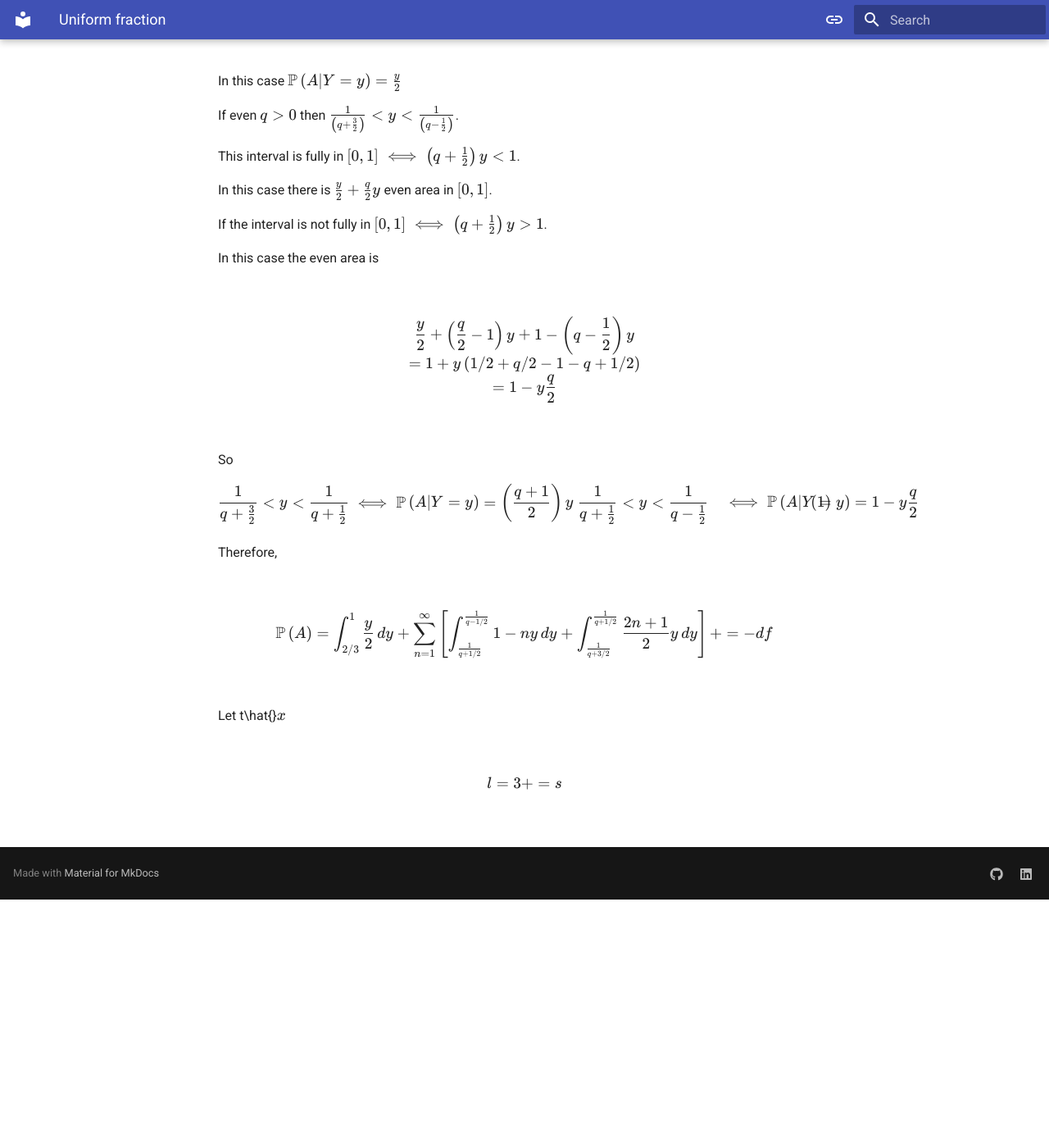
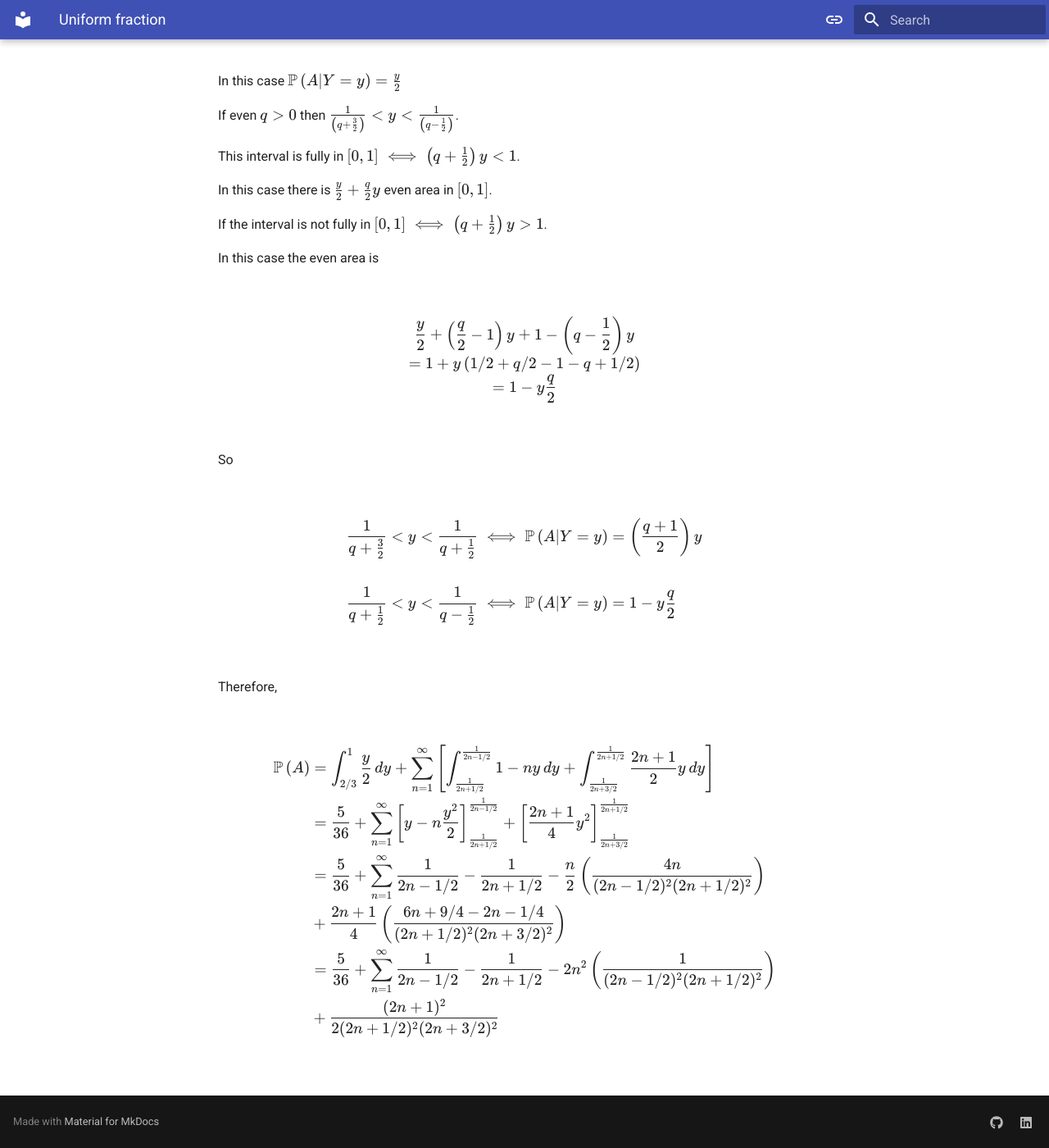
Before and after one commit to JakeRobertBaker/jakerobertbaker.github.io, an MkDocs documentation site: the page built from docs/mathematics/problems/uniform_fraction.md, in a window 1280 px wide and 1400 px high, scrolled down 1080 px. Shown: the whole window at 82% size. Built offline with MkDocs 1.6.1 and Material for MkDocs 9.7.7, drawn with Linux system fonts in a browser that asks for light colours; some web fonts are replaced; before the commit the page ends 2177 px from its top, so only the background shows below that.

Commit message:
uniform_fraction: checkpoint completed working derivation before math-fence experiment

```diff
--- a/docs/mathematics/problems/uniform_fraction.md
+++ b/docs/mathematics/problems/uniform_fraction.md
@@ -63,42 +63,58 @@ $$
 $$
 
 So
+
 $$
-\begin{align}
+\begin{align*}
 \frac{1}{ q+\frac{3}{2} }<y<\frac{1}{ q+\frac{1}{2} }
 &\iff
 \mathbb{P}\left( A | Y=y \right) =
 \left( \frac{q+1}{2} \right)y
-\\
+\\ \\
 \frac{1}{ q+\frac{1}{2} }<y<\frac{1}{ q-\frac{1}{2} }
 &\iff
 \mathbb{P}\left( A | Y=y \right) = 1-y\frac{q}{2}
-\end{align}
+\end{align*}
 $$
 
 Therefore,
 
 $$
-\mathbb{P} \left( A \right) =
+\begin{align*}
+\mathbb{P} \left( A \right) &=
 \int_{2/3}^{1} \frac{y}{2} \, dy +
 \sum_{n=1}^{\infty}
 \left[
-\int_{\frac{1}{q+1/2}}^{\frac{1}{q-1/2}}
+\int_{\frac{1}{2n+1/2}}^{\frac{1}{2n-1/2}}
 1-ny
 \, dy +
-\int_{\frac{1}{q+3/2}}^{\frac{1}{q+1/2}} \frac{2n+1}{2}y \, dy
+\int_{\frac{1}{2n+3/2}}^{\frac{1}{2n+1/2}} \frac{2n+1}{2}y \, dy
 \right]
-+
-=
--
-df
+\\
+&=
+\frac{5}{36} +
+\sum_{n=1}^{\infty}
+\left[
+y - n \frac{y^2}{2}
+\right]_{\frac{1}{2n+1/2}}^{\frac{1}{2n-1/2}} +
+\left[
+\frac{2n+1}{4}y^2
+\right]_{\frac{1}{2n+3/2}}^{\frac{1}{2n+1/2}}
+\\ &=
+\frac{5}{36} + \sum_{n=1}^{\infty}
+\frac{1}{2n-1/2} - \frac{1}{2n+1/2} -
+\frac{n}{2} \left(
+\frac{4n}{(2n-1/2)^2(2n+1/2)^2}
+\right) \\ &+
+\frac{2n+1}{4} \left(
+\frac{6n + 9/4 - 2n - 1/4}{(2n+1/2)^2 (2n+3/2)^2}
+\right)
+\\ &=
+\frac{5}{36} + \sum_{n=1}^{\infty}
+\frac{1}{2n-1/2} - \frac{1}{2n+1/2} -
+2n^2 \left(
+\frac{1}{(2n-1/2)^2(2n+1/2)^2}
+\right) \\ &+
+\frac{(2n + 1)^2}{2(2n+1/2)^2 (2n+3/2)^2}
+\end{align*}
 $$
-
-Let t\hat{}$x$
-
-$$
-l=3
-+
-=
-s
-$$
```
